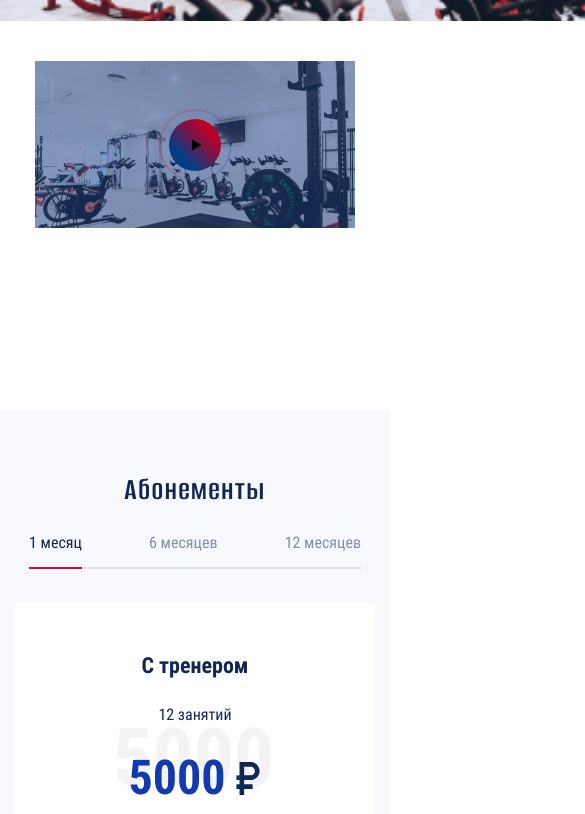
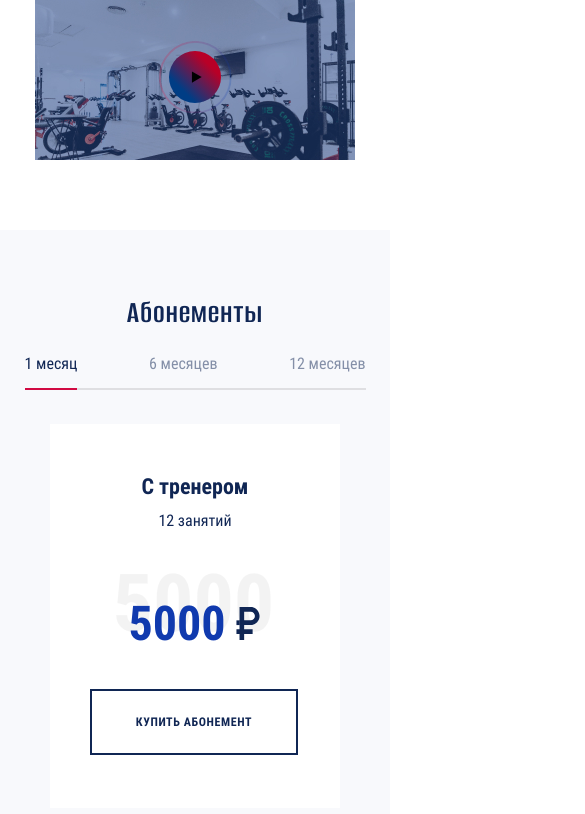
Before and after one commit to AnyaPerelygina/AnyaPerelygina.github.io, a website: page source/index.html in a window 390 px wide. Shown: the part 1186-2000 px from the top of the page, 585 px wide, since content can reach past the window. Drawn offline with nearby package versions, Linux system fonts and the light colour scheme; files that its build step writes are made by us from their sources; files whose address does not match are found by name.

Commit message:
fix: mobile version

```diff
--- a/source/sass/blocks/about.scss
+++ b/source/sass/blocks/about.scss
@@ -27,7 +27,7 @@
     flex-direction: column;
     justify-content: center;
     align-items: center;
-    padding-bottom: 72px;
+    padding: 0;
     margin: 0;
     min-width: 320px;
     max-width: 767px;
@@ -50,7 +50,10 @@
   }
 
   @include vp-767 {
+    text-align: start;
+    align-items: start;
     padding: 63px 20px 33px 6px;
+    margin: 0;
   }
 
   span {
@@ -114,9 +117,12 @@
   }
 
   @include vp-767 {
+    font-size: 32px;
+    line-height: 39px;
+    letter-spacing: 1px;
     margin: 0;
     margin-bottom: 5px;
-    letter-spacing: 1px;
+    text-align: start;
   }
 }
 
@@ -126,14 +132,17 @@
   max-width: 100%;
   min-height: 511px;
   position: relative;
-  padding: 0 0 110px 0;
+  padding: 0 0 110px;
+
+  @include vp-767 {
+    padding: 0 0 70px;
+  }
 }
 
 .about__photo {
   width: 100%;
-  background-color: $color-dark-grey;
   margin: 0 auto;
-  min-width: 660px;
+  // min-width: 660px;
   height: 401px;
   aspect-ratio: auto;
 
@@ -144,6 +153,8 @@
   }
 
   @include vp-767 {
+    max-width: 320px;
+    max-height: 313px;
     margin-bottom: 40px;
   }
 
@@ -151,14 +162,15 @@
     width: 100%;
     height: 100%;
     object-fit: cover;
+    background-color: $color-dark-grey;
 
     @include vp-1199 {
       max-height: 460px;
     }
 
     @include vp-767 {
-      max-width: 678px;
-      max-height: 345px;
+      max-width: 320px;
+      max-height: 313px;
     }
   }
 }
@@ -233,6 +245,11 @@
     height: 52px;
   }
 
+  @include vp-767 {
+    width: 52px;
+    height: 52px;
+  }
+
   svg {
     width: 17px;
     height: 17px;
@@ -244,6 +261,11 @@
     z-index: 4;
 
     @include vp-1199 {
+      width: 12px;
+      height: 12px;
+    }
+
+    @include vp-767 {
       width: 12px;
       height: 12px;
     }
@@ -262,6 +284,11 @@
     border-radius: 50%;
 
     @include vp-1199 {
+      width: 52px;
+      height: 52px;
+    }
+
+    @include vp-767 {
       width: 52px;
       height: 52px;
     }
@@ -284,6 +311,11 @@
     border: 2px solid transparent;
 
     @include vp-1199 {
+      width: 73px;
+      height: 73px;
+    }
+
+    @include vp-767 {
       width: 73px;
       height: 73px;
     }
@@ -318,6 +350,11 @@
       width: 40px;
       height: 40px;
     }
+
+    @include vp-767 {
+      width: 40px;
+      height: 40px;
+    }
   }
 
   &:hover svg,
--- a/source/sass/blocks/accordion.scss
+++ b/source/sass/blocks/accordion.scss
@@ -22,24 +22,9 @@
   display: flex;
   flex-wrap: wrap;
   margin: 0;
-  // padding-top: 26px;
-  // padding-bottom: 10px;
-  // margin: 0 0 33px 0;
   border-top: 1px solid rgba(28, 51, 116, 0.2);
 
-  // @include vp-1199 {
-  //   padding-top: 22px;
-  //   margin-bottom: 31px;
-  // }
-
-  // @include vp-767 {
-  //   padding: 14px 0 9px;
-  //   margin: 0;
-  // }
-
   &:last-child {
-    // padding-bottom: 20px;
-    // margin: 0 0 30px;
     border-bottom: 1px solid rgba(28, 51, 116, 0.2);
 
     @include vp-1199 {
@@ -51,11 +36,6 @@
         margin: 0;
       }
     }
-
-    @include vp-767 {
-      padding-top: 14px;
-      padding-bottom: 4px;
-    }
   }
 
   &.is-active {
@@ -64,12 +44,10 @@
 
     @include vp-1199 {
       margin-bottom: 27px;
-      padding-top: 22px;
     }
 
     @include vp-767 {
-      margin-bottom: 7px;
-      padding-top: 14px;
+      margin-bottom: 16px;
     }
   }
 
@@ -90,6 +68,10 @@
       width: 93.8%;
       margin-top: 9px;
       margin-bottom: 16px;
+
+      br {
+        display: none;
+      }
     }
 
     @include vp-767 {
@@ -98,7 +80,8 @@
       letter-spacing: 0;
       width: 88.5%;
       min-height: 84px;
-      margin-bottom: -7px;
+      padding: 19px 0;
+      margin: 0;
     }
   }
 }
@@ -107,9 +90,7 @@
   width: 42px;
   height: 42px;
   margin: 0;
-  top: 24px;
-  right: 0.5px;
-  display: flex;
+  align-self: center;
   position: relative;
   background: transparent;
   border-radius: 50%;
@@ -118,7 +99,6 @@
   @include vp-767 {
     width: 32px;
     height: 32px;
-    margin-top: 3%;
   }
 
   &::before {
@@ -188,11 +168,17 @@
   align-items: center;
 }
 
+.accordion__element.is-active h3 {
+  @include vp-767 {
+    padding: 19px 0 12px;
+  }
+}
+
 .accordion__element.is-active .accordion__button {
   background: $color-sapphire;
 
   @include vp-767 {
-    margin-top: 7%;
+    margin-top: 4%;
   }
 
   &::before {
@@ -216,6 +202,10 @@
 }
 
 .accordion__content {
+  @include vp-767 {
+    margin: 0;
+  }
+
   p {
     font-size: 18px;
     font-weight: 300;
@@ -233,6 +223,15 @@
   }
 }
 
-[data-accordion="content"] {
+[data-accordion="content"].is-active {
   margin: -16px 0 0 2px;
+
+  @include vp-767 {
+    margin: 4px 0 11px;
+
+    h3 {
+      margin-top: 6px;
+      margin-bottom: -8px;
+    }
+  }
 }
--- a/source/sass/blocks/advantages.scss
+++ b/source/sass/blocks/advantages.scss
@@ -12,7 +12,7 @@
   }
 
   @include vp-767 {
-    padding: 64px 0;
+    padding: 61px 0 64px;
   }
 }
 
@@ -25,6 +25,7 @@
   }
 
   @include vp-767 {
+    letter-spacing: 1px;
     margin-bottom: 28px;
   }
 }
@@ -46,7 +47,8 @@
   @include vp-767 {
     display: flex;
     flex-direction: column;
-    gap: 15px;
+    gap: 17px;
+    height: 100%;
   }
 }
 
@@ -62,6 +64,7 @@
     flex-direction: column;
     align-items: center;
     padding: 0;
+    margin: 0 auto;
   }
 
   &--place {
@@ -85,7 +88,7 @@
         margin: 0;
 
         small {
-          margin: 0 0 19px;
+          margin: 0 0 22px;
         }
       }
 
@@ -104,6 +107,10 @@
         margin-top: -13px;
         margin-bottom: 4px;
       }
+
+      @include vp-767 {
+        margin: 0;
+      }
     }
   }
 
@@ -119,7 +126,7 @@
 
     @include vp-767 {
       border-bottom: none;
-      padding: 1px 46px 29px;
+      padding: 1px 46px 26px;
     }
 
     .advantages__promo {
@@ -127,6 +134,7 @@
 
       @include vp-767 {
         margin: 0;
+        gap: 5px;
 
         small {
           margin: 0 0 4px;
@@ -143,6 +151,10 @@
     .advantages__description {
       margin-top: 7px;
       margin-left: 0;
+
+      @include vp-767 {
+        margin: 2px 0 0;
+      }
 
       h3 {
         margin-top: -13px;
@@ -178,9 +190,10 @@
     }
 
     @include vp-767 {
-      width: 100%;
-      height: 100%;
+      max-width: 100%;
+      max-height: 100%;
       padding: 20px 67px 43px;
+      margin: 0;
     }
 
     strong {
@@ -244,7 +257,13 @@
         margin: 0;
 
         small {
-          margin: 0 0 12px;
+          margin: 0 0 14px;
+        }
+
+        span {
+          font-size: 58px;
+          line-height: 80px;
+          margin-bottom: -14px;
         }
       }
 
@@ -291,7 +310,13 @@
         margin: -5px -5px 0;
 
         small {
-          margin: 0 0 10px;
+          margin: 0 0 12px;
+        }
+
+        span {
+          font-size: 58px;
+          line-height: 80px;
+          margin-bottom: -17px;
         }
       }
 
@@ -338,7 +363,9 @@
     }
 
     @include vp-767 {
-      margin-bottom: -18px;
+      font-size: 58px;
+      line-height: 89px;
+      margin-bottom: -22px;
     }
   }
 
@@ -357,7 +384,7 @@
     @include vp-767 {
       margin: 0;
       text-align: center;
-      margin-bottom: 10px;
+      margin: 0 0 23px;
     }
   }
 }
--- a/source/sass/blocks/coaches.scss
+++ b/source/sass/blocks/coaches.scss
@@ -6,7 +6,7 @@
   }
 
   @include vp-767 {
-    padding: 0 47px 67px;
+    padding: 0 47px 70px;
   }
 }
 
@@ -36,8 +36,9 @@
   }
 
   @include vp-767 {
+    letter-spacing: 1px;
     text-align: center;
-    margin-bottom: 41px;
+    margin-bottom: 44px;
   }
 }
 
@@ -67,6 +68,7 @@
   @include vp-767 {
     width: 100%;
     height: 100%;
+    aspect-ratio: 226/274;
   }
 
   img {
@@ -128,7 +130,7 @@
   }
 
   @include vp-767 {
-    padding: 36px 0 20px;
+    padding: 45px 0 44px;
   }
 
   span {
@@ -171,6 +173,7 @@
 
     @include vp-767 {
       line-height: 21px;
+      margin: 0 auto 0 49px;
     }
   }
 
@@ -178,6 +181,10 @@
     margin: 0 0 20px;
     display: list-item;
     list-style: disc;
+
+    @include vp-767 {
+      margin: 0 0 13px;
+    }
   }
 }
 
--- a/source/sass/blocks/contacts.scss
+++ b/source/sass/blocks/contacts.scss
@@ -15,7 +15,7 @@
   }
 
   @include vp-767 {
-    padding: 65px 15px 59px;
+    padding: 65px 87px 62px 15px;
     border: none;
   }
 
@@ -34,7 +34,8 @@
     }
 
     @include vp-767 {
-      margin: 0 0 34px;
+      letter-spacing: 1px;
+      margin: 0 0 -3px;
     }
   }
 }
@@ -65,7 +66,7 @@
     width: 100%;
     display: flex;
     flex-direction: column;
-    row-gap: 21px;
+    row-gap: 24px;
     padding-bottom: 0;
   }
 }
@@ -94,6 +95,10 @@
 .contacts__item {
   padding: 0 0 0 4px;
 
+  @include vp-767 {
+    padding: 0;
+  }
+
   p {
     font-family: $ff-base-font;
     font-size: 16px;
@@ -112,7 +117,7 @@
     @include vp-767 {
       font-size: 20px;
       line-height: 30px;
-      margin-bottom: 3px;
+      margin-bottom: 4px;
     }
   }
 
@@ -143,6 +148,8 @@
     color: $color-sapphire;
 
     @include vp-767 {
+      font-size: 18px;
+      line-height: 28px;
       letter-spacing: 0;
     }
   }
@@ -174,10 +181,19 @@
     width: 100%;
     order: 2;
     margin-left: 0;
+    padding: 0;
+  }
+
+  p {
+    @include vp-767 {
+      margin: -4px 0 5px;
+    }
   }
 
   a {
     @include vp-767 {
+      font-size: 18px;
+      line-height: 28px;
       letter-spacing: 0.1px;
     }
   }
@@ -205,6 +221,7 @@
   @include vp-767 {
     width: 100%;
     order: 2;
+    padding: 0;
   }
 
   p {
--- a/source/sass/blocks/faq.scss
+++ b/source/sass/blocks/faq.scss
@@ -11,7 +11,7 @@
   }
 
   @include vp-767 {
-    padding: 70px 15px 38px;
+    padding: 70px 15px 69px;
   }
 }
 
@@ -30,14 +30,14 @@
   }
 
   @include vp-767 {
+    letter-spacing: 1px;
     text-align: center;
-    margin: 0 0 28px;
+    margin: 0 0 29px;
   }
 }
 
 .faq__container {
   display: flex;
-  flex-wrap: wrap;
   flex-direction: row;
   justify-content: space-between;
   background-color: $color-ghost-white;
@@ -45,11 +45,13 @@
   column-gap: 37px;
 
   @include vp-1199 {
+    flex-wrap: wrap;
     width: 678px;
   }
 
   @include vp-767 {
-    justify-content: center;
+    justify-content: start;
+    flex-wrap: wrap;
   }
 }
 
@@ -73,7 +75,7 @@
     flex-direction: row;
     min-width: 290px;
     justify-content: space-between;
-    margin-bottom: -5px;
+    margin-bottom: 28px;
   }
 }
 
@@ -131,7 +133,6 @@
   &.is-active {
     background: linear-gradient(97.05deg, #ed0233 17.6%, #003eb7 95.31%);
     border: none;
-    padding: 17px 103px;
     color: $color-default-white;
   }
 }
@@ -150,10 +151,5 @@
     background: $color-ghost-white;
     margin: 0;
     padding: 0;
-
-    @include vp-767 {
-      min-height: 514px;
-      justify-content: space-between;
-    }
   }
 }
--- a/source/sass/blocks/feedback.scss
+++ b/source/sass/blocks/feedback.scss
@@ -49,7 +49,7 @@
   }
 
   @include vp-767 {
-    padding: 76px 15px 41px;
+    padding: 63px 15px 71px;
   }
 
   form {
@@ -99,7 +99,8 @@
   }
 
   @include vp-767 {
-    margin-bottom: 50px;
+    letter-spacing: 1px;
+    margin-bottom: 5px;
   }
 }
 
--- a/source/sass/blocks/footer.scss
+++ b/source/sass/blocks/footer.scss
@@ -17,7 +17,7 @@
     font-size: 16px;
     line-height: 19px;
     min-height: 260px;
-    padding: 52px 43px 2px 2px;
+    padding: 18px 43px 2px 2px;
   }
 }
 
@@ -71,8 +71,8 @@
     justify-items: start;
     column-gap: 39px;
     row-gap: 1px;
-    margin-top: -26px;
-    margin-bottom: 23px;
+    margin-top: -60px;
+    margin-bottom: 27px;
     margin-left: 3px;
   }
 }
--- a/source/sass/blocks/header.scss
+++ b/source/sass/blocks/header.scss
@@ -23,7 +23,8 @@
   }
 
   @include vp-767 {
-    padding-top: 11px;
+    padding-top: 10px;
+    padding-bottom: 1px;
   }
 }
 
--- a/source/sass/blocks/promotion.scss
+++ b/source/sass/blocks/promotion.scss
@@ -11,7 +11,7 @@
   }
 
   @include vp-767 {
-    padding: 63px 15px 0;
+    padding: 63px 15px 59px;
   }
 }
 
@@ -24,7 +24,8 @@
   }
 
   @include vp-767 {
-    margin: 0 0 44px;
+    letter-spacing: 1px;
+    margin: 0 0 42px;
   }
 }
 
@@ -43,8 +44,9 @@
 
   @include vp-767 {
     flex-direction: column;
+    height: 100%;
     gap: 31px;
-    margin-bottom: 70px;
+    margin-bottom: 0;
   }
 
   div {
@@ -82,7 +84,7 @@
     }
 
     @include vp-767 {
-      width: 100%;
+      max-width: 100%;
       height: 100%;
     }
   }
@@ -100,7 +102,7 @@
   }
 
   @include vp-767 {
-    padding: 34px 49px 44px;
+    padding: 34px 49px 45px;
     text-align: center;
   }
 
--- a/source/sass/blocks/reviews.scss
+++ b/source/sass/blocks/reviews.scss
@@ -21,6 +21,11 @@
 
   @include vp-1199 {
     margin: 0 0 41px;
+  }
+
+  @include vp-767 {
+    letter-spacing: 1px;
+    margin: 0 auto 43px;
   }
 }
 
--- a/source/sass/blocks/social.scss
+++ b/source/sass/blocks/social.scss
@@ -1,6 +1,8 @@
 .social {
   margin: 0;
   list-style: none;
+  align-self: start;
+  padding-left: 13px;
 }
 
 .social__link {
--- a/source/sass/blocks/subscription.scss
+++ b/source/sass/blocks/subscription.scss
@@ -8,7 +8,7 @@
   }
 
   @include vp-767 {
-    padding: 60px 15px 66px;
+    padding: 63px 15px 66px;
   }
 
   &::after {
@@ -43,16 +43,17 @@
 }
 
 .subscription__title {
+  letter-spacing: 1.5px;
   text-align: center;
   margin: 0 0 15px;
-  letter-spacing: 1.5px;
 
   @include vp-1199 {
     margin-bottom: 20px;
   }
 
   @include vp-767 {
-    margin-bottom: 22px;
+    letter-spacing: 1px;
+    margin-bottom: 20px;
   }
 }
 
@@ -170,7 +171,7 @@
   }
 
   @include vp-767 {
-    min-width: 290px;
+    width: 290px;
     height: 384px;
     padding: 44px 33px 46px;
   }
@@ -204,7 +205,7 @@
     @include vp-767 {
       font-size: 22px;
       line-height: 24px;
-      margin-bottom: 10px;
+      margin-bottom: -44px;
     }
   }
 
@@ -246,7 +247,7 @@
     @include vp-767 {
       font-size: 48px;
       line-height: 72px;
-      margin: 0 0 29px -12px;
+      margin: 0 0 -25px -12px;
       gap: 10px;
     }
 
--- a/source/sass/blocks/supergames.scss
+++ b/source/sass/blocks/supergames.scss
@@ -78,7 +78,7 @@
     @include vp-767 {
       font-size: 12px;
       line-height: 18px;
-      margin-bottom: 30px;
+      margin-bottom: 29px;
     }
   }
 }
@@ -102,6 +102,13 @@
     letter-spacing: 1.6px;
     margin: 0 0 10px 5px;
   }
+
+  @include vp-767 {
+    font-size: 48px;
+    line-height: 46px;
+    letter-spacing: 1.6px;
+    margin: 0 0 0 7px;
+  }
 }
 
 .supergames__when {
@@ -121,6 +128,12 @@
     line-height: 18px;
     margin-left: 36px;
   }
+
+  @include vp-767 {
+    font-size: 12px;
+    line-height: 18px;
+    margin-left: 33px;
+  }
 }
 
 .supergames__date {
@@ -131,6 +144,11 @@
 
   @include vp-1199 {
     width: 42px;
+  }
+
+  @include vp-767 {
+    width: 42px;
+    margin: -2px 0 0;
   }
 
   span {
@@ -153,9 +171,8 @@
     @include vp-767 {
       font-size: 12px;
       line-height: 18px;
-      margin-top: -4px;
-      margin-bottom: -3px;
-      padding-bottom: 2px;
+      padding: 0;
+      margin: 0 0 5px;
     }
   }
 
@@ -168,6 +185,12 @@
     @include vp-1199 {
       font-size: 24px;
       line-height: 36px;
+    }
+
+    @include vp-767 {
+      font-size: 24px;
+      line-height: 36px;
+      margin-top: -8px;
     }
   }
 
@@ -184,8 +207,8 @@
 
     @include vp-767 {
       font-size: 10px;
-      line-height: 15px;
-      margin-top: 2px;
+      line-height: 13px;
+      margin-top: -3px;
     }
   }
 }
@@ -196,6 +219,10 @@
   width: 88px;
 
   @include vp-1199 {
+    width: 56px;
+  }
+
+  @include vp-767 {
     width: 56px;
   }
 
@@ -212,6 +239,13 @@
       padding-bottom: 2px;
       margin-bottom: -4px;
     }
+
+    @include vp-767 {
+      font-size: 12px;
+      line-height: 18px;
+      padding-bottom: 2px;
+      margin-bottom: -4px;
+    }
   }
 
   strong {
@@ -220,6 +254,11 @@
     line-height: 60px;
 
     @include vp-1199 {
+      font-size: 24px;
+      line-height: 36px;
+    }
+
+    @include vp-767 {
       font-size: 24px;
       line-height: 36px;
     }
@@ -249,6 +288,13 @@
     border: 2px solid $color-default-white;
   }
 
+  @include vp-767 {
+    font-size: 10px;
+    line-height: 12px;
+    padding: 14px 49px;
+    border: 2px solid $color-default-white;
+  }
+
   &:hover,
   &:focus {
     background-color: $color-default-white;
--- a/source/sass/global/mixins.scss
+++ b/source/sass/global/mixins.scss
@@ -72,7 +72,7 @@
 }
 
 @mixin vp-1199 {
-  @media (max-width: $vp-1200) {
+  @media (min-width: $vp-768) and (max-width: $vp-1200) {
     @content;
   }
 }
```
Also changed, not shown: source/index.html (+14 -14 lines), source/sass/blocks/hero.scss (+5 -5 lines), build/css/style.css, build/css/style.min.css, build/index.html, 1 other file.
